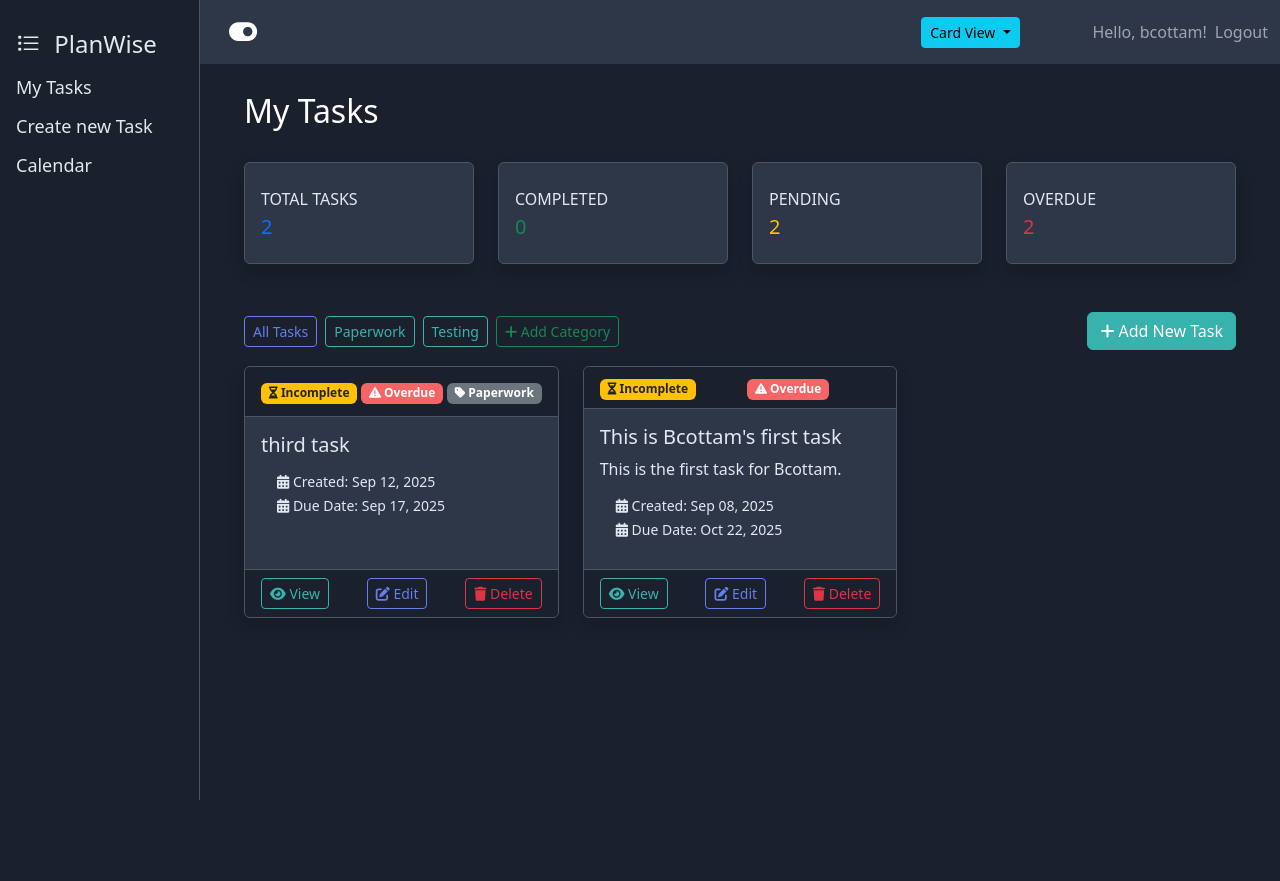
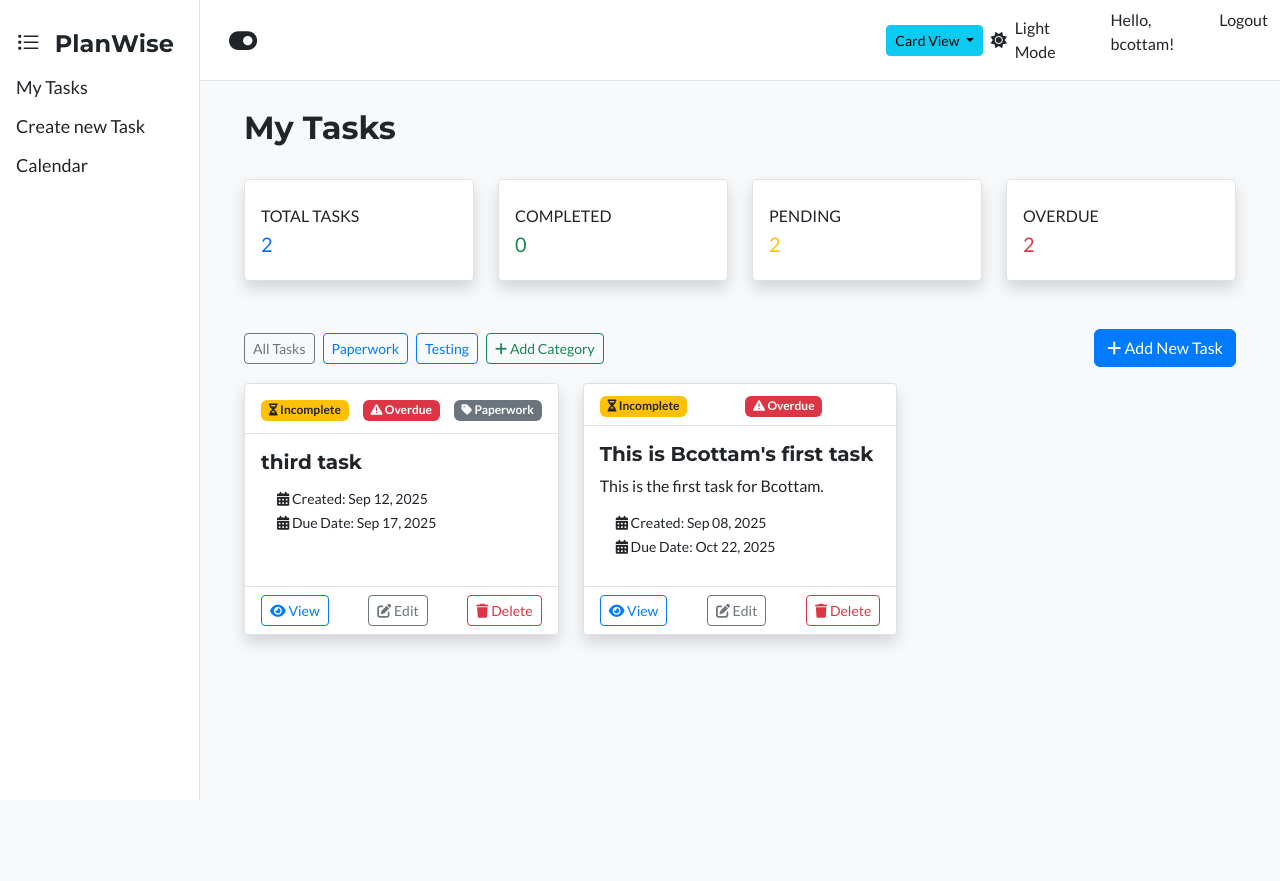
Before and after one commit to Brycott/WEB_4800_PlanWise_Project, a Django app: page / in a window 1280 px wide. Before the commit the page ends 800 px from the top, so only its background shows below. Run offline with Django 5.2, Linux system fonts and the light colour scheme; a user stored in the database is signed in; data comes from the database, SQL or seed files in the repository; both versions use the stored data as it was after the commit; some libraries are stand-ins or nearby versions.

Commit message:
Added more features and theme toggle

```diff
--- a/PlanWise/Templates/base.html
+++ b/PlanWise/Templates/base.html
@@ -8,7 +8,8 @@
     <link href="https://cdn.jsdelivr.net/npm/bootstrap@5.3.0/dist/css/bootstrap.min.css" rel="stylesheet">
     <link rel="stylesheet" href="https://cdnjs.cloudflare.com/ajax/libs/font-awesome/6.4.0/css/all.min.css">
     <link rel="stylesheet" href="https://cdn.jsdelivr.net/npm/bootstrap-icons@1.11.3/font/bootstrap-icons.min.css">  <!-- ADD THIS -->
-    <link rel="stylesheet" href="{% static 'css/styles.css' %}?v=2">
+    <link rel="stylesheet" href="{% static 'css/styles.css' %}"?v=2">
+    <link href="https://fonts.googleapis.com/css2?family=Montserrat:wght@700&family=Lato:wght@400;700&display=swap" rel="stylesheet">
     <script src="https://code.jquery.com/jquery-3.6.0.min.js"></script>
     <script src="https://cdnjs.cloudflare.com/ajax/libs/underscore.js/1.13.6/underscore-min.js"></script>
 
@@ -25,11 +26,11 @@
     </div>
     {% endif %}
 
-    <nav class="navbar navbar-expand-lg navbar-dark ">
+    <nav class="navbar navbar-expand-lg">
         <div class="container">
            {% if user.is_authenticated %}
             <button id="sidebarToggle" class="btn btn-lg" type="button" aria-label="Collapse sidebar" title="Collapse sidebar">
-                 <i id="sidebarToggleIcon" class="fa-solid fa-toggle-on fa-lg text-white"></i>
+                 <i id="sidebarToggleIcon" class="fa-solid fa-toggle-on fa-lg"></i>
            </button>
             <button class="navbar-toggler" type="button" data-bs-toggle="collapse" data-bs-target="#navbarNav">
                 <span class="navbar-toggler-icon"></span>
@@ -55,6 +56,12 @@
                 {% endif %}
                 <ul class="navbar-nav">
                     {% if user.is_authenticated %}
+                        <li class="nav-item d-flex align-items-center me-3">
+                            <a href="#" id="theme-toggle" class="nav-link d-flex align-items-center">
+                                <i class="fas fa-moon"></i>
+                                <span id="theme-label" class="ms-2"></span>
+                            </a>
+                        </li>
                         <li class="nav-item">
                             <span class="navbar-text me-2">Hello, {{ user.username }}!</span>
                         </li>
@@ -147,6 +154,40 @@
         });
     })();
 </script>
+<script>
+    (function() {
+        const themeToggle = document.getElementById('theme-toggle');
+        if (!themeToggle) return;
+
+        const body = document.body;
+        const icon = themeToggle.querySelector('i');
+        const nav = document.querySelector('.navbar');
+        const themeLabel = document.getElementById('theme-label');
+        const STORAGE_KEY = 'planwise.theme';
+
+        function applyTheme(theme) {
+            const isDarkMode = theme === 'dark';
+            body.classList.toggle('dark-mode', isDarkMode);
+            nav.classList.toggle('navbar-dark', isDarkMode);
+            nav.classList.toggle('navbar-light', !isDarkMode);
+            icon.classList.toggle('fa-sun', !isDarkMode);
+            icon.classList.toggle('fa-moon', isDarkMode);
+            if (themeLabel) {
+                themeLabel.textContent = isDarkMode ? 'Dark Mode' : 'Light Mode';
+            }
+        }
+
+        const preferredTheme = localStorage.getItem(STORAGE_KEY) || 'light';
+        applyTheme(preferredTheme);
+
+        themeToggle.addEventListener('click', function(e) {
+            e.preventDefault();
+            const newTheme = body.classList.contains('dark-mode') ? 'light' : 'dark';
+            applyTheme(newTheme);
+            localStorage.setItem(STORAGE_KEY, newTheme);
+        });
+    })();
+</script>
 {% endif %}
 </body>
 </html>
--- a/PlanWise/static/css/styles.css
+++ b/PlanWise/static/css/styles.css
@@ -1,39 +1,55 @@
-/* Sleek and Sophisticated Palette */
+/* Clean and Modern Light Theme */
 
 :root {
-    --background: #1A202C;
-    --text: #E2E8F0;
-    --primary-accent: #38B2AC;
-    --secondary-accent: #667EEA;
-    --success: #48BB78;
-    --error: #F56565;
+    --background: #F8F9FA;
+    --background-lighter: #FFFFFF;
+    --text: #212529;
+    --primary-accent: #007BFF;
+    --secondary-accent: #6C757D;
+    --success: #28A745;
+    --error: #DC3545;
+    --border-color: #DEE2E6;
     --sidebar-width: 200px;
 }
 
 body {
     background-color: var(--background) !important;
     color: var(--text);
+    font-family: 'Lato', sans-serif;
+}
+
+h1, h2, h3, h4, h5, h6, .navbar-brand, .card-title {
+    font-family: 'Montserrat', sans-serif;
+    font-weight: 700;
 }
 
 .card {
-    background-color: #2D3748;
-    border: 1px solid #4A5568;
+    background-color: var(--background-lighter);
+    border: 1px solid var(--border-color);
     color: var(--text);
+    transition: transform 0.3s ease, box-shadow 0.3s ease;
+    border-radius: 0.25rem;
+    box-shadow: 0 0.125rem 0.25rem rgba(0, 0, 0, 0.075);
+}
+
+.card:hover {
+    transform: translateY(-5px);
+    box-shadow: 0 0.5rem 1rem rgba(0, 0, 0, 0.15);
 }
 
 .card-header {
-    background-color: #1A202C !important;
-    border-bottom: 1px solid #4A5568;
+    background-color: var(--background-lighter) !important;
+    border-bottom: 1px solid var(--border-color);
 }
 
 .card-footer {
-    background-color: #1A202C;
-    border-top: 1px solid #4A5568;
+    background-color: var(--background-lighter);
+    border-top: 1px solid var(--border-color);
 }
 
 .list-group-item {
     background-color: transparent;
-    border-color: #4A5568;
+    border-color: var(--border-color);
     color: var(--text);
 }
 
@@ -90,18 +110,25 @@ body {
 }
 
 .alert-success {
-    background-color: var(--success);
-    color: #fff;
+    background-color: #D4EDDA;
+    color: #155724;
+    border-color: #C3E6CB;
 }
 
 .alert-danger, .alert-error {
-    background-color: var(--error);
-    color: #fff;
+    background-color: #F8D7DA;
+    color: #721C24;
+    border-color: #F5C6CB;
 }
 
 .navbar {
-    background-color: #2D3748;
+    background-color: var(--background-lighter);
     margin-left: var(--sidebar-width);
+    border-bottom: 1px solid var(--border-color);
+}
+
+.navbar .nav-link, .navbar .navbar-text, .navbar .navbar-brand, #sidebarToggleIcon {
+    color: var(--text) !important;
 }
 
 .sidenav {
@@ -111,10 +138,10 @@ body {
     z-index: 1;
     top: 0;
     left: 0;
-    background-color: #1A202C;
+    background-color: var(--background-lighter);
     overflow-x: hidden;
     padding-top: 20px;
-    border-right: 1px solid #4A5568;
+    border-right: 1px solid var(--border-color);
 }
 
 .sidenav a {
--- a/PlanWise/tasks/templates/tasks/task_list.html
+++ b/PlanWise/tasks/templates/tasks/task_list.html
@@ -3,7 +3,7 @@
 {% block content %}
 <div class=" task_list container task-list">
     <div class="d-flex justify-content-between align-items-center mb-4">
-        <h2 class="mt-2 text-white">My Tasks</h2>
+        <h2 class="mt-2">My Tasks</h2>
     </div>
 
     <!-- Summary Cards -->
--- a/PlanWise/tasks/views.py
+++ b/PlanWise/tasks/views.py
@@ -206,7 +206,7 @@ def toggle_complete(request, pk):
 @login_required
 def calendar_view(request):
     import json
-    from django.utils.dateparse import parse_datetime
+    from django.utils.timezone import now
     tasks = Task.objects.filter(user=request.user).exclude(due_date__isnull=True)
     events = []
     from datetime import datetime, time
@@ -215,11 +215,20 @@ def calendar_view(request):
             # Convert date to timestamp at local noon to avoid timezone shifts
             dt = datetime.combine(task.due_date, time(hour=12, minute=0))
             timestamp = int(dt.timestamp() * 1000)
+
+            # Determine task status and assign a class
+            task_class = 'event-info' # Default class
+            if task.is_completed:
+                task_class = 'event-success' # Green for completed
+            elif task.due_date < now().date():
+                task_class = 'event-important' # Red for overdue
+
             events.append({
                 'id': task.id,
                 'title': task.title,
                 'start': timestamp,
                 'url': f"/task/{task.id}/",  # Match Django URL pattern
+                'class': task_class,
             })
     events_json = json.dumps(events)
     return render(request, 'tasks/calendar.html', {'events_json': events_json, 'tasks': tasks})
--- a/package.json
+++ b/package.json
@@ -1,5 +1,6 @@
 {
   "dependencies": {
-    "bootstrap": "^5.3.8"
+    "bootstrap": "^5.3.8",
+    "bootstrap-icons": "^1.13.1"
   }
 }
```
Also changed, not shown: other parts of PlanWise/static/css/styles.css (+63 -7 lines), PlanWise/db.sqlite3, package-lock.json.
